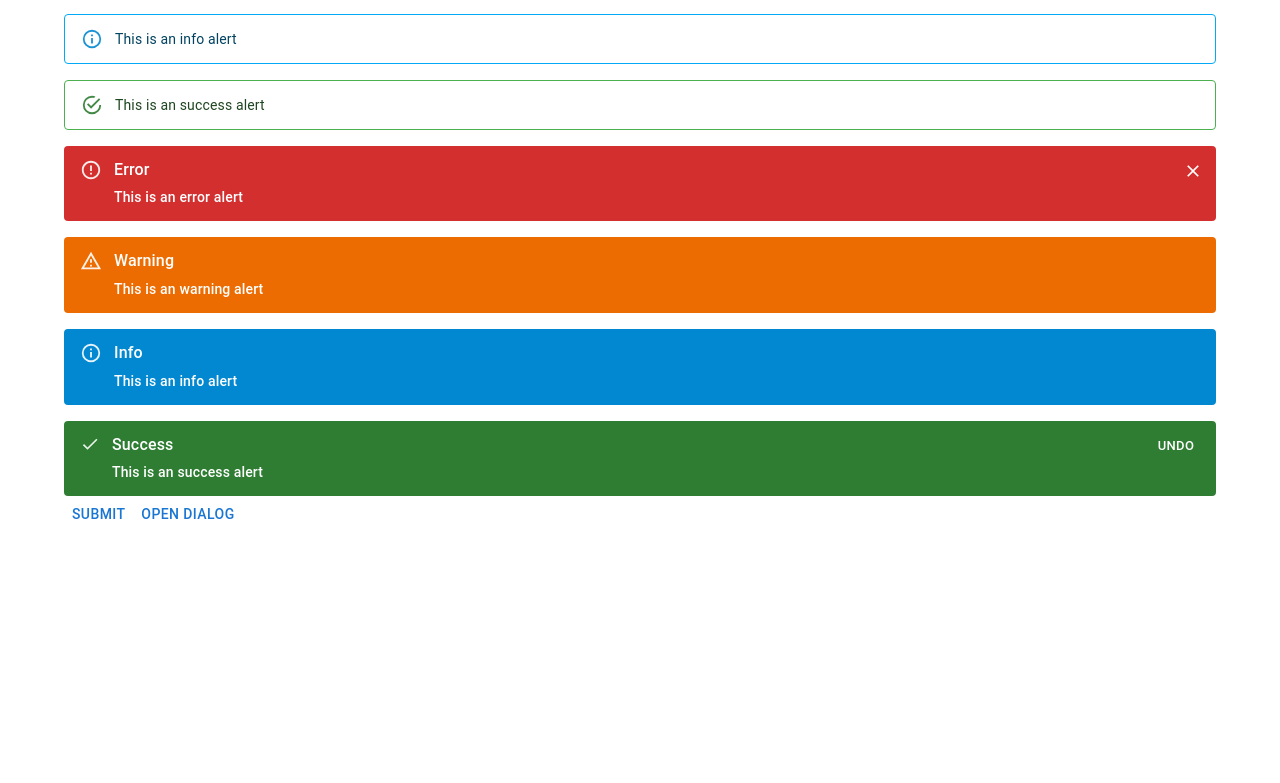
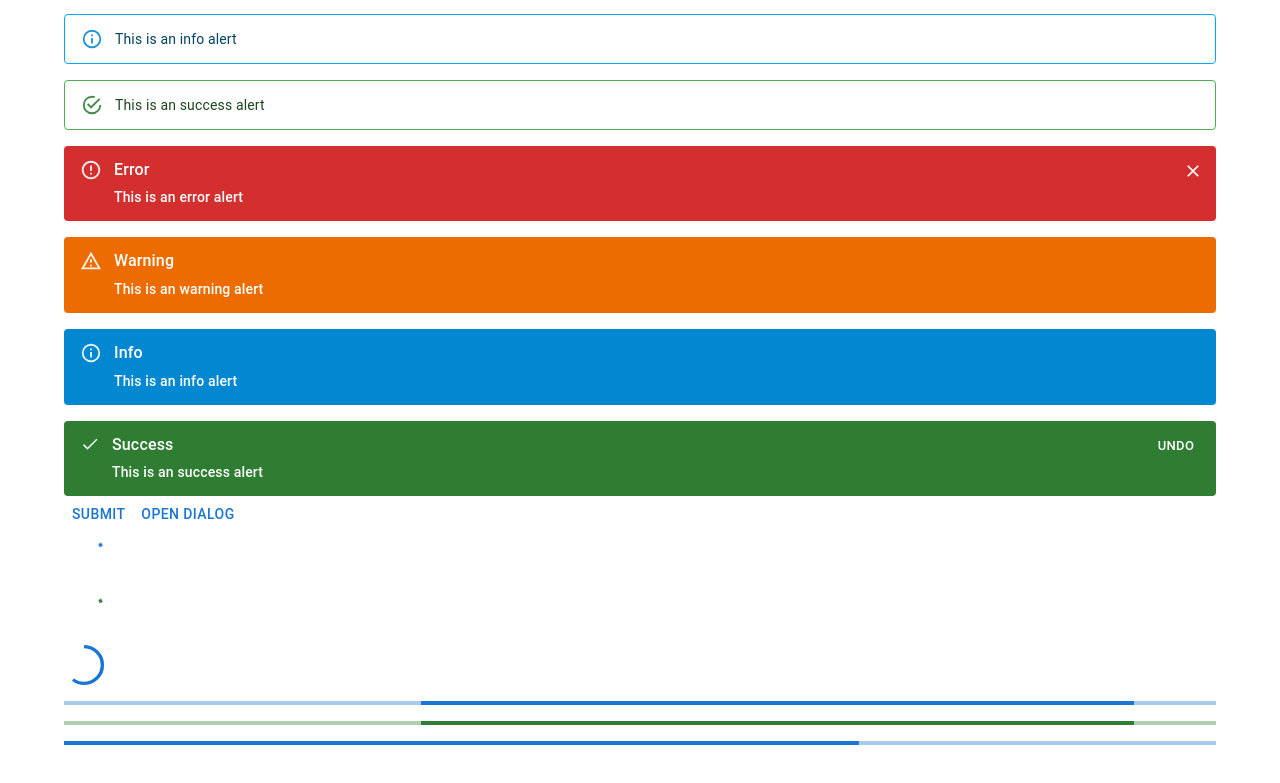
Before and after one commit to EduardBBlea/MaterialUI-walkthrough, a React (Create React App) app: page / in a window 1280 px wide. Shown: the part 5678-6461 px from the top of the page. Before the commit the page ends 6275 px from the top, so only its background shows below. Built offline with nearby package versions, Linux system fonts and the light colour scheme.

Commit message:
covered the Progress component

```diff
--- a/src/App.js
+++ b/src/App.js
@@ -27,6 +27,7 @@
 import MuiAlert from "./components/MuiAlert";
 import MuiSnackbar from "./components/MuiSnackbar";
 import MuiDialog from "./components/MuiDialog";
+import { MuiProgress } from "./components/MuiProgress";
 
 function App() {
   return (
@@ -58,6 +59,7 @@
       <MuiAlert />
       <MuiSnackbar />
       <MuiDialog />
+      <MuiProgress />
     </div>
   );
 }
--- /dev/null
+++ b/src/components/MuiProgress.jsx
@@ -0,0 +1,16 @@
+import React from "react";
+import { Stack, CircularProgress, LinearProgress } from "@mui/material";
+
+export const MuiProgress = () => {
+  return (
+    <Stack spacing={2}>
+      <CircularProgress />
+      <CircularProgress color="success" />
+      <CircularProgress variant="determinate" value={60} />
+
+      <LinearProgress />
+      <LinearProgress color="success" />
+      <LinearProgress variant="determinate" value={69} />
+    </Stack>
+  );
+};
```
